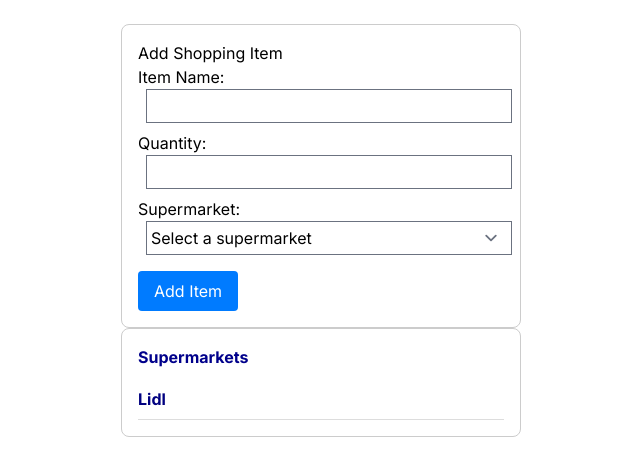
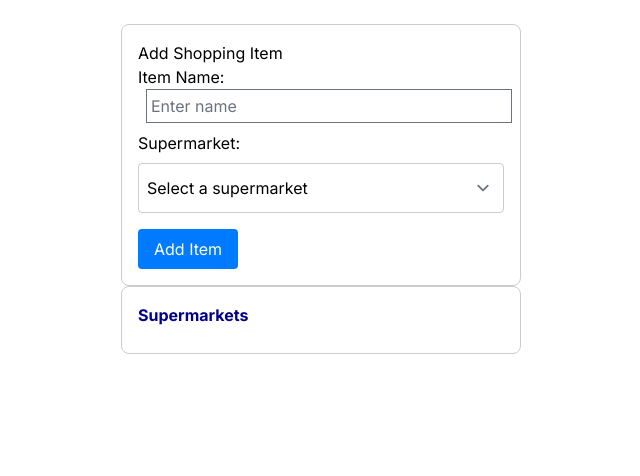
Before and after one commit to mata-project/mata-web-next, a Next.js app: page / in a window 1280 px wide. Shown: the top 476 px of the page, without its empty margins (319-959 px from the left). Built offline with nearby package versions, Linux system fonts and the light colour scheme; a web font is replaced by a local one.

Commit message:
markets list enabled, delete button changed

```diff
--- a/app/ui/item/item.tsx
+++ b/app/ui/item/item.ts
@@ -1,5 +1,5 @@
 export type Item = {
   itemName: string;
   //   quantity: number;
-  //   supermarket: string;
+  supermarket: string;
 };
--- a/app/ui/shopping-item/shopping-item-adding-form.tsx
+++ b/app/ui/shopping-item/shopping-item-adding-form.tsx
@@ -1,7 +1,5 @@
 "use client";
 import React, { useState } from "react";
-import { ShoppingItem } from "../supermarkets-list/supermarketsListComponent";
-import router from "next/router";
 import { Item } from "../item/item";
 
 export default function ShoppingItemAddingForm({
@@ -10,17 +8,18 @@ export default function ShoppingItemAddingForm({
   addItem: (item: Item) => void;
 }) {
   const [name, setName] = useState<string>("");
-  const [quantity, setQuantity] = useState<number>(1);
+  //const [quantity, setQuantity] = useState<number | string>();
   const [supermarket, setSupermarket] = useState<string>("");
 
   const handleAddItem = () => {
     if (name) {
       const item: Item = {
         itemName: name,
+        supermarket,
       };
       addItem(item);
       setName("");
-      setQuantity(1);
+      //setQuantity("");
       setSupermarket("");
     } else {
       alert("Please fill all fields before adding an item.");
@@ -45,39 +44,57 @@ export default function ShoppingItemAddingForm({
             type="text"
             value={name}
             onChange={(e) => setName(e.target.value)}
+            placeholder="Enter name"
             style={{ marginLeft: "8px", padding: "4px", width: "100%" }}
           />
         </label>
       </div>
       <div style={{ marginBottom: "8px" }}>
-        <label>
+        {/* <label>
           Quantity:
           <input
             type="number"
             // value={quantity}
             // onChange={(e) => setQuantity(Number(e.target.value))}
             min="1"
+            placeholder="Enter quantity"
             style={{ marginLeft: "8px", padding: "4px", width: "100%" }}
           />
-        </label>
+        </label> */}
       </div>
       <div style={{ marginBottom: "16px" }}>
-        <label>
+        <label style={{ display: "block", marginBottom: "8px" }}>
           Supermarket:
-          <select
-            // value={supermarket}
-            // onChange={(e) => setSupermarket(e.target.value)}
-            style={{ marginLeft: "8px", padding: "4px", width: "100%" }}
+        </label>
+        <select
+          value={supermarket}
+          onChange={(e) => setSupermarket(e.target.value)}
+          style={{
+            width: "100%",
+            padding: "12px 8px",
+            fontSize: "16px",
+            borderRadius: "4px",
+            border: "1px solid #ccc",
+            backgroundColor: "#fff",
+            appearance: "none",
+          }}
+        >
+          <option value="" style={{ padding: "16px 8px", fontSize: "16px" }}>
+            Select a supermarket
+          </option>
+          <option
+            value="Lidl"
+            style={{ padding: "16px 8px", fontSize: "16px" }}
           >
-            <option value="">Select a supermarket</option>
-            <option value="Lidl">Lidl</option>
-            <option value="Aldi">Aldi</option>
-            {/* <option value="AH">AH</option>
-            <option value="Turko">Turko</option>
-            <option value="Carrefour">Carrefour</option>
-            <option value="Action">Action</option> */}
-          </select>
-        </label>
+            Lidl
+          </option>
+          <option
+            value="Aldi"
+            style={{ padding: "16px 8px", fontSize: "16px" }}
+          >
+            Aldi
+          </option>
+        </select>
       </div>
       <button
         onClick={handleAddItem}
--- a/app/ui/supermarkets-list/supermarketsListComponent.tsx
+++ b/app/ui/supermarkets-list/supermarketsListComponent.tsx
@@ -4,14 +4,9 @@ import { Item } from "../item/item";
 
 type SupermarketTile = {
   name: string;
-  shoppingItems: ShoppingItem[];
+  items: Item[];
 };
 
-export type ShoppingItem = {
-  name: string;
-  quantity: number;
-  supermarket?: string;
-};
 type SupermarketsListProps = {
   items: Item[];
 };
@@ -47,30 +42,35 @@ export default function SupermarketsList({ items }: SupermarketsListProps) {
             </h2>
             {/* shoppingItems */}
             <div>
-              {supermarket.shoppingItems.map((item, index) => (
-                <div key={index}>
+              {supermarket.items.map((item, index) => (
+                <div
+                  key={index}
+                  style={{
+                    padding: "12px",
+                    margin: "8px 0",
+                    backgroundColor: "#f5f5f5",
+                    borderRadius: "6px",
+                    display: "flex",
+                    justifyContent: "space-between",
+                    alignItems: "center",
+                  }}
+                >
                   <h2
                     className="shopping-item-name"
-                    style={{ color: "blue", fontWeight: "bold" }}
+                    style={{ color: "blue", fontWeight: "bold", margin: 0 }}
                   >
-                    {item.name}
+                    {item.itemName}
                   </h2>
-                  <p
-                    className="shopping-item-price"
-                    style={{ color: "green", fontWeight: "bold" }}
-                  >
-                    {item.quantity}
-                  </p>
                   <button
-                    className="delete-button"
                     style={{
-                      backgroundColor: "red",
+                      padding: "6px 12px",
+                      backgroundColor: "#0066cc",
                       color: "white",
-                      padding: "8px 16px",
-                      borderRadius: "20px",
+                      border: "none",
+                      borderRadius: "4px",
                       cursor: "pointer",
-                      fontSize: "smaller",
                     }}
+                    onClick={() => console.log(`Clicked ${item.itemName}`)}
                   >
                     Delete
                   </button>
@@ -86,25 +86,18 @@ export default function SupermarketsList({ items }: SupermarketsListProps) {
 
 //FIXME include database
 function getSuperMarketTiles(items: Item[]): SupermarketTile[] {
-  const supermarketMap = new Map<string, ShoppingItem[]>();
+  // Group items by supermarket
+  const groupedItems = items.reduce((acc, item) => {
+    if (!acc[item.supermarket]) {
+      acc[item.supermarket] = [];
+    }
+    acc[item.supermarket].push(item);
+    return acc;
+  }, {} as Record<string, Item[]>);
 
-  ["Lidl"].forEach((supermarketName) => {
-    const shoppingItems: ShoppingItem[] = items.map((item) => ({
-      name: item.itemName,
-      quantity: 1,
-    }));
-
-    // Add or merge items for this supermarket
-    if (supermarketMap.has(supermarketName)) {
-      supermarketMap.get(supermarketName)?.push(...shoppingItems);
-    } else {
-      supermarketMap.set(supermarketName, shoppingItems);
-    }
-  });
-
-  // Convert map to array of SupermarketTile
-  return Array.from(supermarketMap.entries()).map(([name, shoppingItems]) => ({
-    name,
-    shoppingItems,
+  // Convert grouped items to SupermarketTile array
+  return Object.entries(groupedItems).map(([supermarketName, items]) => ({
+    name: supermarketName,
+    items: items,
   }));
 }
```
